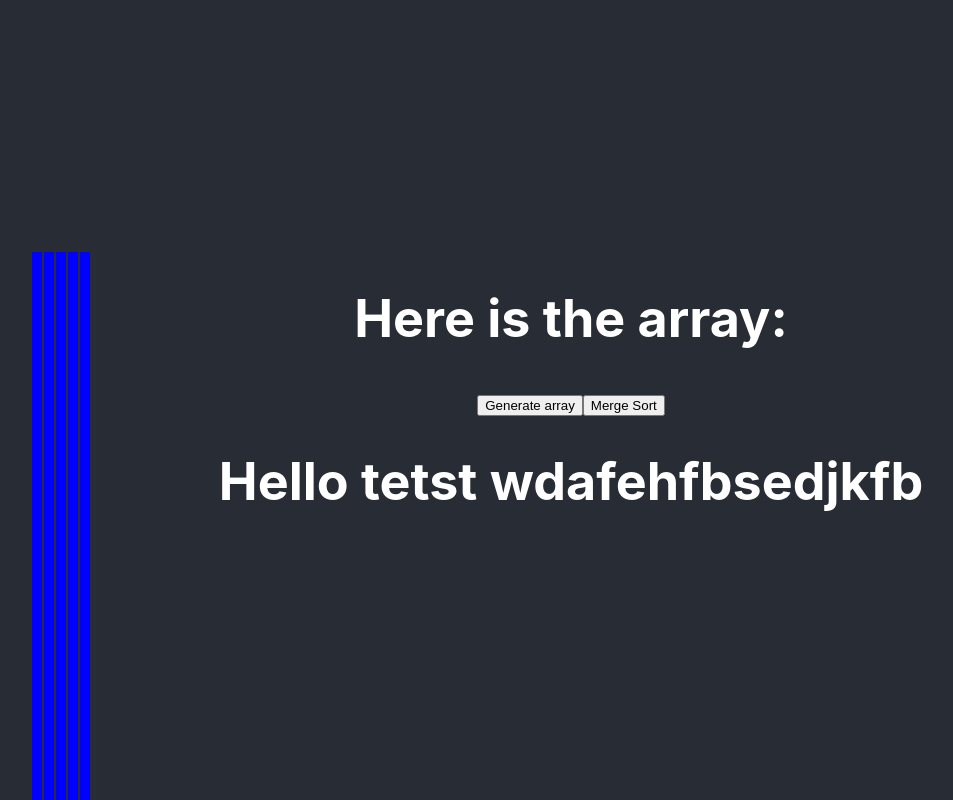
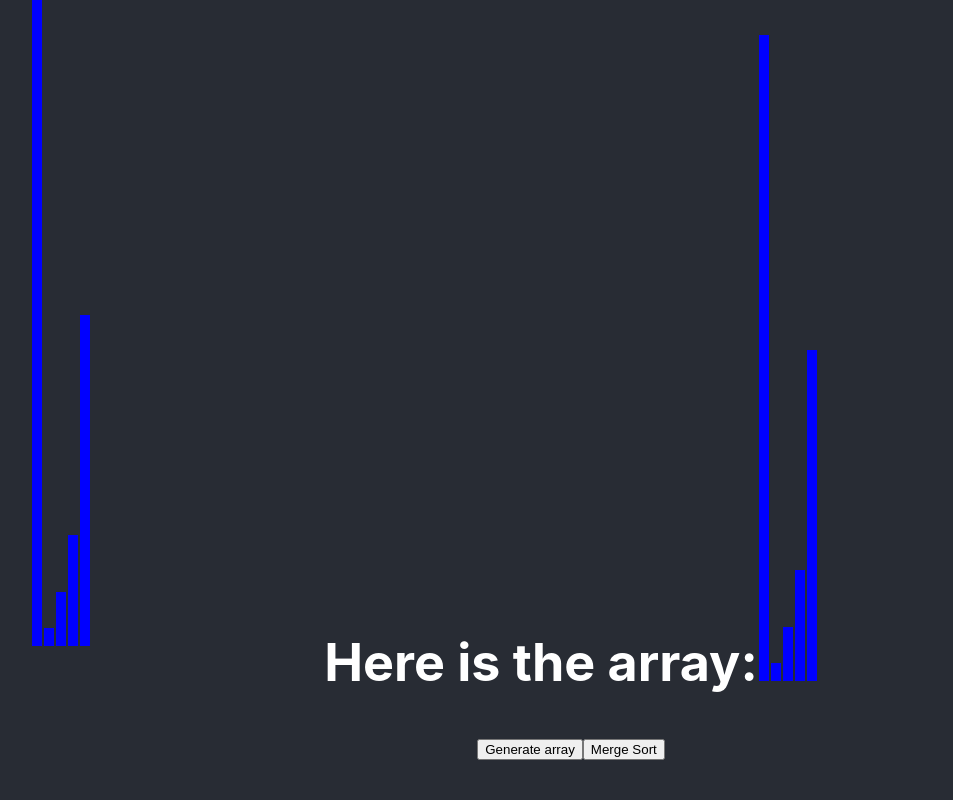
Before and after one commit to kbotero201/sort-algo, a React (Create React App) app: page / in a window 1280 px wide. Both pictures are taken after a click on the button "Generate array". Shown: the top 800 px of the page, without its empty margins (69-1022 px from the left). Built offline with nearby package versions, Linux system fonts and the light colour scheme.

Commit message:
display bar graph feature

```diff
--- a/src/SortVisual/SortVisual.js
+++ b/src/SortVisual/SortVisual.js
@@ -23,36 +23,19 @@ function SortVisual(){
         const mergeSortedArray = "test"
     }
 
-    //const sortedArray = array.slice().sort((a, b) => a - b)
-
-    //const displayArray = array.map((value) => {
-    //const heightVlaue = value + "px"
-    //console.log(height)
-    //return(
-    //    <div
-    //        className="bar"
-    //        style= {{height: heightVlaue}}
-    //        key={value}>
-    //            {value}
-    //    </div>
-    //)})
-
+    const displayArray = array.map((value) => (
+        <div className="bar"
+             style= {{height: `${value}px`}}
+             key={value}>
+        </div>
+    ))
 
     return (
-        <div>
+        <div >
             <div className="container">
-                {array.map((value) => (
-                    <div
-                        key={value}
-                        style={{height: "700px"}}
-                        className="bar">
-
-
-                    </div>
-                ))}
-                {mergeSort()}
+                {displayArray}
             </div>
-            <h1> Here is the array:{/*displayArray*/} </h1>
+            <h1> Here is the array:{displayArray} </h1>
             <button onClick={newArray}> Generate array </button>
             <button onClick={mergeSort}> Merge Sort </button>
             <MergeSort />
```
